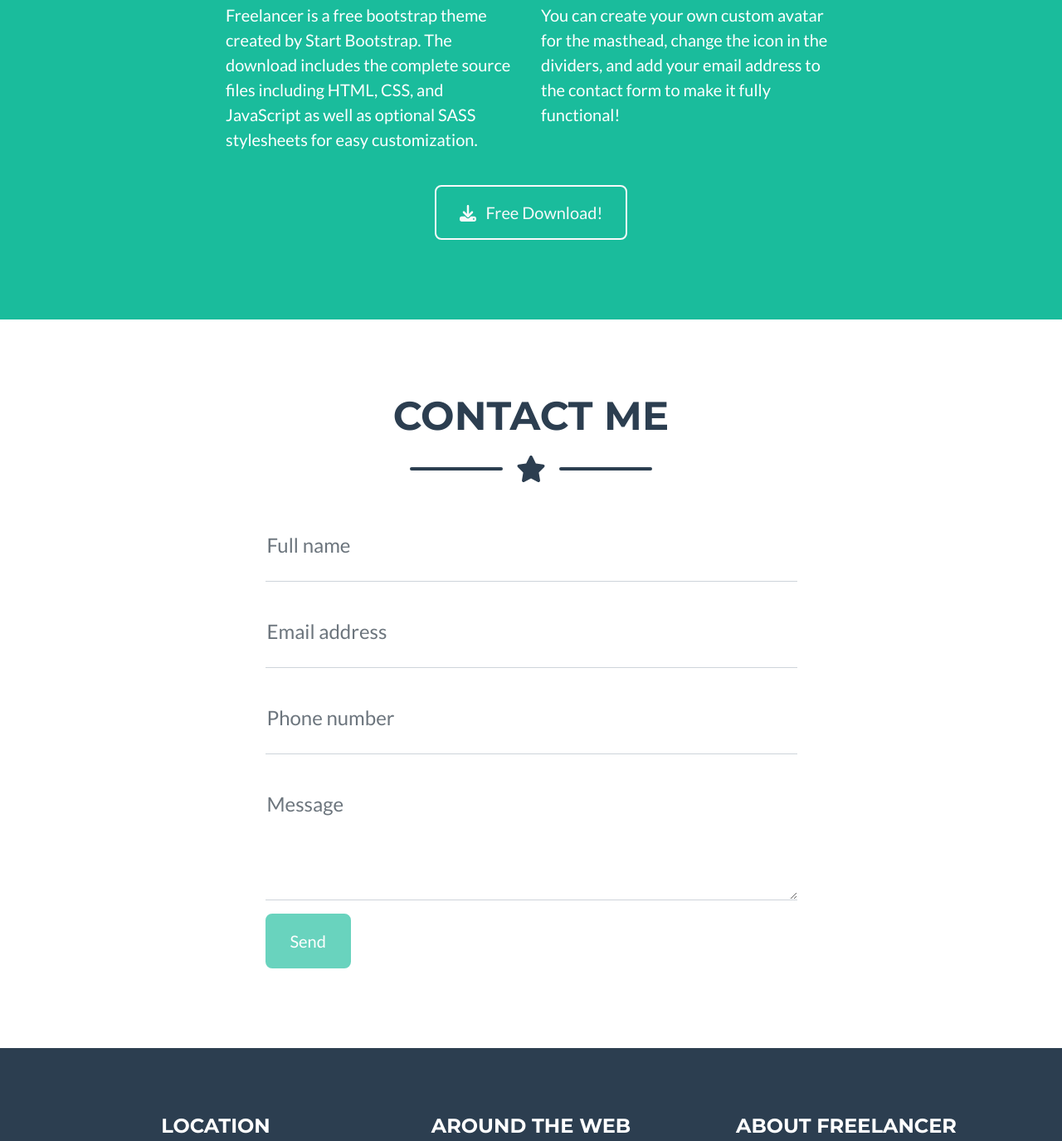
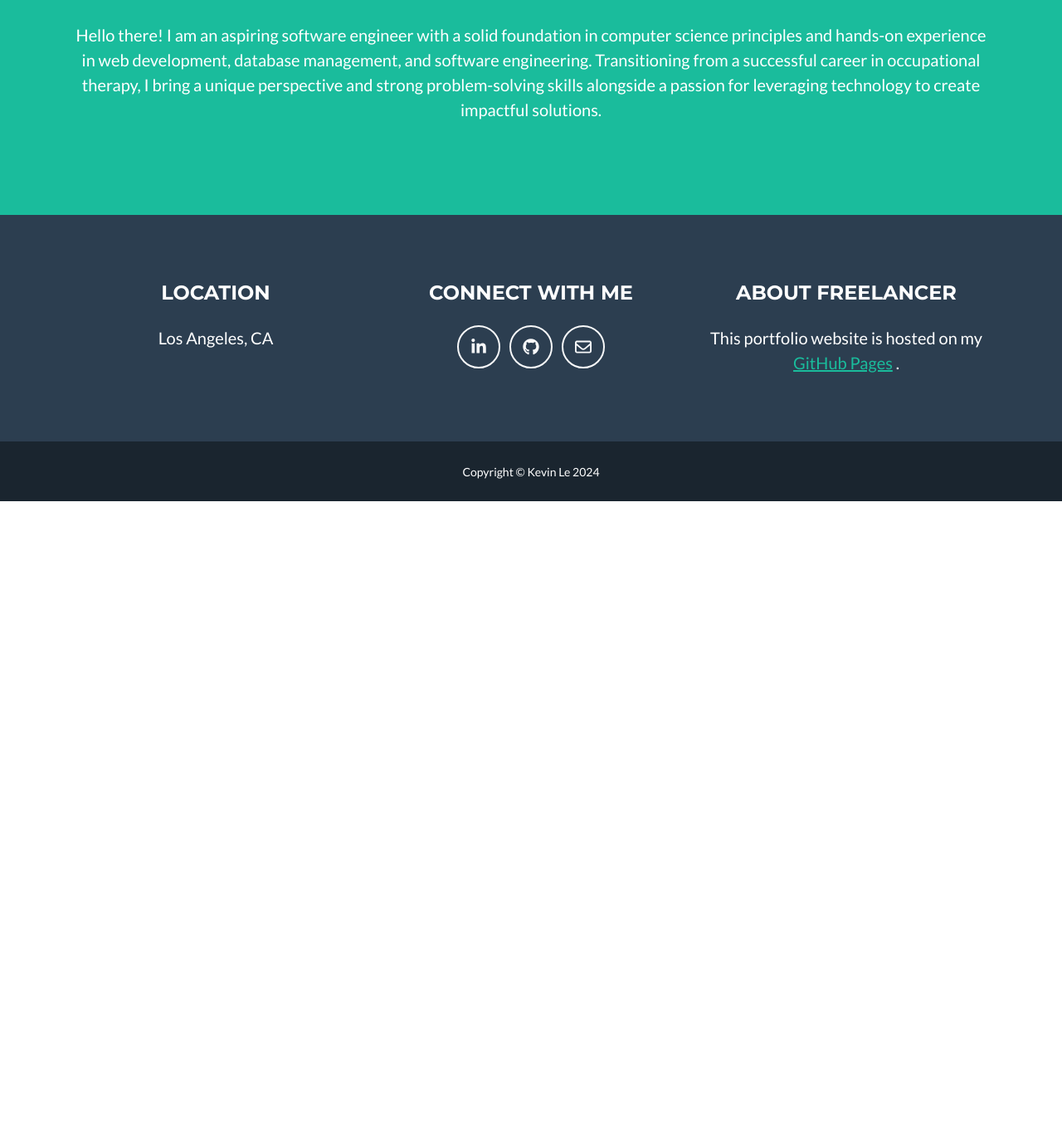
Before and after one commit to gezeebeezee/gezeebeezee.github.io, a plain HTML site: page index.html in a window 1280 px wide. Shown: the part 1622-2997 px from the top of the page at 83% size. After the commit the page ends 2226 px from the top, so only its background shows below. Drawn offline with nearby package versions, Linux system fonts and the light colour scheme.

Commit message:
Added project descriptions and fixed page links

```diff
--- a/index.html
+++ b/index.html
@@ -134,32 +134,34 @@
                 </div>
                 <!-- About Section Content-->
                 <div class="row">
-                    <div class="col-lg-4 ms-auto"><p class="lead">Freelancer is a free bootstrap theme created by Start Bootstrap. The download includes the complete source files including HTML, CSS, and JavaScript as well as optional SASS stylesheets for easy customization.</p></div>
-                    <div class="col-lg-4 me-auto"><p class="lead">You can create your own custom avatar for the masthead, change the icon in the dividers, and add your email address to the contact form to make it fully functional!</p></div>
+                    <!-- <div class="col-lg-4 ms-auto"><p class="lead">Freelancer is a free bootstrap theme created by Start Bootstrap. The download includes the complete source files including HTML, CSS, and JavaScript as well as optional SASS stylesheets for easy customization.</p></div> -->
+                    <!-- <div class="col-lg-4 ms-auto"><p class="lead">Freelancer is a free bootstrap theme created by Start Bootstrap. The download includes the complete source files including HTML, CSS, and JavaScript as well as optional SASS stylesheets for easy customization.</p></div> -->
+                    <!-- <div class="col-lg-4 me-auto"><p class="lead">You can create your own custom avatar for the masthead, change the icon in the dividers, and add your email address to the contact form to make it fully functional!</p></div> -->
+                    <div class="text-center mt-4"><p class="lead">Hello there! I am an aspiring software engineer with a solid foundation in computer science principles and hands-on experience in web development, database management, and software engineering. Transitioning from a successful career in occupational therapy, I bring a unique perspective and strong problem-solving skills alongside a passion for leveraging technology to create impactful solutions.</p></div>
                 </div>
                 <!-- About Section Button-->
-                <div class="text-center mt-4">
-                    <a class="btn btn-xl btn-outline-light" href="https://startbootstrap.com/theme/freelancer/">
-                        <i class="fas fa-download me-2"></i>
-                        Free Download!
-                    </a>
-                </div>
+                <!-- <div class="text-center mt-4"> -->
+                    <!-- <a class="btn btn-xl btn-outline-light" href="https://startbootstrap.com/theme/freelancer/"> -->
+                        <!-- <i class="fas fa-download me-2"></i> -->
+                        <!-- Free Download! -->
+                    <!-- </a> -->
+                <!-- </div> -->
             </div>
         </section>
         <!-- Contact Section-->
-        <section class="page-section" id="contact">
-            <div class="container">
+        <!-- <section class="page-section" id="contact"> -->
+            <!-- <div class="container"> -->
                 <!-- Contact Section Heading-->
-                <h2 class="page-section-heading text-center text-uppercase text-secondary mb-0">Contact Me</h2>
+                <!-- <h2 class="page-section-heading text-center text-uppercase text-secondary mb-0">Contact Me</h2> -->
                 <!-- Icon Divider-->
-                <div class="divider-custom">
-                    <div class="divider-custom-line"></div>
-                    <div class="divider-custom-icon"><i class="fas fa-star"></i></div>
-                    <div class="divider-custom-line"></div>
-                </div>
+                <!-- <div class="divider-custom"> -->
+                    <!-- <div class="divider-custom-line"></div> -->
+                    <!-- <div class="divider-custom-icon"><i class="fas fa-star"></i></div> -->
+                    <!-- <div class="divider-custom-line"></div> -->
+                <!-- </div> -->
                 <!-- Contact Section Form-->
-                <div class="row justify-content-center">
-                    <div class="col-lg-8 col-xl-7">
+                <!-- <div class="row justify-content-center"> -->
+                    <!-- <div class="col-lg-8 col-xl-7"> -->
                         <!-- * * * * * * * * * * * * * * *-->
                         <!-- * * SB Forms Contact Form * *-->
                         <!-- * * * * * * * * * * * * * * *-->
@@ -167,58 +169,58 @@
                         <!-- To make this form functional, sign up at-->
                         <!-- https://startbootstrap.com/solution/contact-forms-->
                         <!-- to get an API token!-->
-                        <form id="contactForm" data-sb-form-api-token="API_TOKEN">
+                        <!-- <form id="contactForm" data-sb-form-api-token="API_TOKEN"> -->
                             <!-- Name input-->
-                            <div class="form-floating mb-3">
-                                <input class="form-control" id="name" type="text" placeholder="Enter your name..." data-sb-validations="required" />
-                                <label for="name">Full name</label>
-                                <div class="invalid-feedback" data-sb-feedback="name:required">A name is required.</div>
-                            </div>
+                            <!-- <div class="form-floating mb-3"> -->
+                                <!-- <input class="form-control" id="name" type="text" placeholder="Enter your name..." data-sb-validations="required" /> -->
+                                <!-- <label for="name">Full name</label> -->
+                                <!-- <div class="invalid-feedback" data-sb-feedback="name:required">A name is required.</div> -->
+                            <!-- </div> -->
                             <!-- Email address input-->
-                            <div class="form-floating mb-3">
-                                <input class="form-control" id="email" type="email" placeholder="name@example.com" data-sb-validations="required,email" />
-                                <label for="email">Email address</label>
-                                <div class="invalid-feedback" data-sb-feedback="email:required">An email is required.</div>
-                                <div class="invalid-feedback" data-sb-feedback="email:email">Email is not valid.</div>
-                            </div>
+                            <!-- <div class="form-floating mb-3"> -->
+                                <!-- <input class="form-control" id="email" type="email" placeholder="name@example.com" data-sb-validations="required,email" /> -->
+                                <!-- <label for="email">Email address</label> -->
+                                <!-- <div class="invalid-feedback" data-sb-feedback="email:required">An email is required.</div> -->
+                                <!-- <div class="invalid-feedback" data-sb-feedback="email:email">Email is not valid.</div> -->
+                            <!-- </div> -->
                             <!-- Phone number input-->
-                            <div class="form-floating mb-3">
-                                <input class="form-control" id="phone" type="tel" placeholder="(123) 456-7890" data-sb-validations="required" />
-                                <label for="phone">Phone number</label>
-                                <div class="invalid-feedback" data-sb-feedback="phone:required">A phone number is required.</div>
-                            </div>
+                            <!-- <div class="form-floating mb-3"> -->
+                                <!-- <input class="form-control" id="phone" type="tel" placeholder="(123) 456-7890" data-sb-validations="required" /> -->
+                                <!-- <label for="phone">Phone number</label> -->
+                                <!-- <div class="invalid-feedback" data-sb-feedback="phone:required">A phone number is required.</div> -->
+                            <!-- </div> -->
                             <!-- Message input-->
-                            <div class="form-floating mb-3">
-                                <textarea class="form-control" id="message" type="text" placeholder="Enter your message here..." style="height: 10rem" data-sb-validations="required"></textarea>
-                                <label for="message">Message</label>
-                                <div class="invalid-feedback" data-sb-feedback="message:required">A message is required.</div>
-                            </div>
+                            <!-- <div class="form-floating mb-3"> -->
+                                <!-- <textarea class="form-control" id="message" type="text" placeholder="Enter your message here..." style="height: 10rem" data-sb-validations="required"></textarea> -->
+                                <!-- <label for="message">Message</label> -->
+                                <!-- <div class="invalid-feedback" data-sb-feedback="message:required">A message is required.</div> -->
+                            <!-- </div> -->
                             <!-- Submit success message-->
                             <!---->
                             <!-- This is what your users will see when the form-->
                             <!-- has successfully submitted-->
-                            <div class="d-none" id="submitSuccessMessage">
-                                <div class="text-center mb-3">
-                                    <div class="fw-bolder">Form submission successful!</div>
-                                    To activate this form, sign up at
-                                    <br />
-                                    <a href="https://startbootstrap.com/solution/contact-forms">https://startbootstrap.com/solution/contact-forms</a>
-                                </div>
-                            </div>
+                            <!-- <div class="d-none" id="submitSuccessMessage"> -->
+                                <!-- <div class="text-center mb-3"> -->
+                                    <!-- <div class="fw-bolder">Form submission successful!</div> -->
+                                    <!-- To activate this form, sign up at -->
+                                    <!-- <br /> -->
+                                    <!-- <a href="https://startbootstrap.com/solution/contact-forms">https://startbootstrap.com/solution/contact-forms</a> -->
+                                <!-- </div> -->
+                            <!-- </div> -->
                             <!-- Submit error message-->
                             <!---->
                             <!-- This is what your users will see when there is-->
                             <!-- an error submitting the form-->
-                            <div class="d-none" id="submitErrorMessage"><div class="text-center text-danger mb-3">Error sending message!</div></div>
+                            <!-- <div class="d-none" id="submitErrorMessage"><div class="text-center text-danger mb-3">Error sending message!</div></div> -->
                             <!-- Submit Button-->
-                            <button class="btn btn-primary btn-xl disabled" id="submitButton" type="submit">Send</button>
-                        </form>
-                    </div>
-                </div>
-            </div>
-        </section>
+                            <!-- <button class="btn btn-primary btn-xl disabled" id="submitButton" type="submit">Send</button> -->
+                        <!-- </form> -->
+                    <!-- </div> -->
+                <!-- </div> -->
+            <!-- </div> -->
+        <!-- </section> -->
         <!-- Footer-->
-        <footer class="footer text-center">
+        <footer class="footer text-center" id="contact">
             <div class="container">
                 <div class="row">
                     <!-- Footer Location-->
@@ -232,19 +234,19 @@
                     </div>
                     <!-- Footer Social Icons-->
                     <div class="col-lg-4 mb-5 mb-lg-0">
-                        <h4 class="text-uppercase mb-4">Around the Web</h4>
+                        <h4 class="text-uppercase mb-4">Connect With Me</h4>
                         <a class="btn btn-outline-light btn-social mx-1" href="https://www.linkedin.com/in/kevin-phi-le/" target="_blank"><i class="fab fa-fw fa-linkedin-in"></i></a>
                         <a class="btn btn-outline-light btn-social mx-1" href="https://github.com/gezeebeezee"><i class="fab fa-fw fa-github"></i></a>
                         <!-- <a class="btn btn-outline-light btn-social mx-1" href="#!"><i class="fab fa-fw fa-twitter"></i></a> -->
-                        <a class="btn btn-outline-light btn-social mx-1" href="https://www.facebook.com/kev.le"><i class="fab fa-fw fa-facebook-f"></i></a>
+                        <a class="btn btn-outline-light btn-social mx-1" href="mailto:kevin.phi.le@gmail.com"><i class="fa-regular fa-envelope"></i></a>
                         <!-- <a class="btn btn-outline-light btn-social mx-1" href="#!"><i class="fab fa-fw fa-dribbble"></i></a> -->
                     </div>
                     <!-- Footer About Text-->
                     <div class="col-lg-4">
                         <h4 class="text-uppercase mb-4">About Freelancer</h4>
                         <p class="lead mb-0">
-                            Freelance is a free to use, MIT licensed Bootstrap theme created by
-                            <a href="http://startbootstrap.com">Start Bootstrap</a>
+                            This portfolio website is hosted on my
+                            <a href="https://github.com/gezeebeezee/gezeebeezee.github.io">GitHub Pages</a>
                             .
                         </p>
                     </div>
@@ -266,7 +268,7 @@
                             <div class="row justify-content-center">
                                 <div class="col-lg-8">
                                     <!-- Portfolio Modal - Title-->
-                                    <h2 class="portfolio-modal-title text-secondary text-uppercase mb-0">Gaming Touranament</h2>
+                                    <h2 class="portfolio-modal-title text-secondary text-uppercase mb-0">Gaming Tournament</h2>
                                     <!-- Icon Divider-->
                                     <div class="divider-custom">
                                         <div class="divider-custom-line"></div>
@@ -274,9 +276,9 @@
                                         <div class="divider-custom-line"></div>
                                     </div>
                                     <!-- Portfolio Modal - Image-->
-                                    <img class="img-fluid rounded mb-5" src="assets/img/portfolio/tournament.png" alt="..." />
+                                    <a href="https://github.com/gezeebeezee/cs340-flask-app"><img class="img-fluid rounded mb-5" src="assets/img/portfolio/tournament.png" alt="..." /></a>
                                     <!-- Portfolio Modal - Text-->
-                                    <p class="mb-4">Lorem ipsum dolor sit amet, consectetur adipisicing elit. Mollitia neque assumenda ipsam nihil, molestias magnam, recusandae quos quis inventore quisquam velit asperiores, vitae? Reprehenderit soluta, eos quod consequuntur itaque. Nam.</p>
+                                    <p class="mb-4">Created a Flask website interacting with a mySQL database to manage gaming tournaments. Designed and implemented the front-end using HTML and CSS. Developed backend using Python/Flask to handle SQL queries. Managed tournament details in the SQL database.</p>
                                     <button class="btn btn-primary" data-bs-dismiss="modal">
                                         <i class="fas fa-xmark fa-fw"></i>
                                         Close Window
@@ -306,9 +308,9 @@
                                         <div class="divider-custom-line"></div>
                                     </div>
                                     <!-- Portfolio Modal - Image-->
-                                    <img class="img-fluid rounded mb-5" src="assets/img/portfolio/pygame.png" alt="..." />
+                                    <a href="https://github.com/gezeebeezee/pygame-docs-contribution"><img class="img-fluid rounded mb-5" src="assets/img/portfolio/pygame.png" alt="..."/></a>
                                     <!-- Portfolio Modal - Text-->
-                                    <p class="mb-4">Lorem ipsum dolor sit amet, consectetur adipisicing elit. Mollitia neque assumenda ipsam nihil, molestias magnam, recusandae quos quis inventore quisquam velit asperiores, vitae? Reprehenderit soluta, eos quod consequuntur itaque. Nam.</p>
+                                    <p class="mb-4">Updated the help guide for PyGame’s official documentation. Contributed to the open-source community by improving documentation. Updated the contribution guide to increase clarity for new users and developers. Made edits to pull request to fit PyGame moderator’s needs.</p>
                                     <button class="btn btn-primary" data-bs-dismiss="modal">
                                         <i class="fas fa-xmark fa-fw"></i>
                                         Close Window
@@ -340,7 +342,7 @@
                                     <!-- Portfolio Modal - Image-->
                                     <img class="img-fluid rounded mb-5" src="assets/img/portfolio/rentometer.png" alt="..." />
                                     <!-- Portfolio Modal - Text-->
-                                    <p class="mb-4">Lorem ipsum dolor sit amet, consectetur adipisicing elit. Mollitia neque assumenda ipsam nihil, molestias magnam, recusandae quos quis inventore quisquam velit asperiores, vitae? Reprehenderit soluta, eos quod consequuntur itaque. Nam.</p>
+                                    <p class="mb-4">– Utilized Rentometer API to fetch current rental prices for real estate investment purposes. Integrated API to collect and display rental data based on user input. Built a command line interface for data input with .csv output for visualization and readability. Implemented data handling and processing logic in Python</p>
                                     <button class="btn btn-primary" data-bs-dismiss="modal">
                                         <i class="fas fa-xmark fa-fw"></i>
                                         Close Window
```
